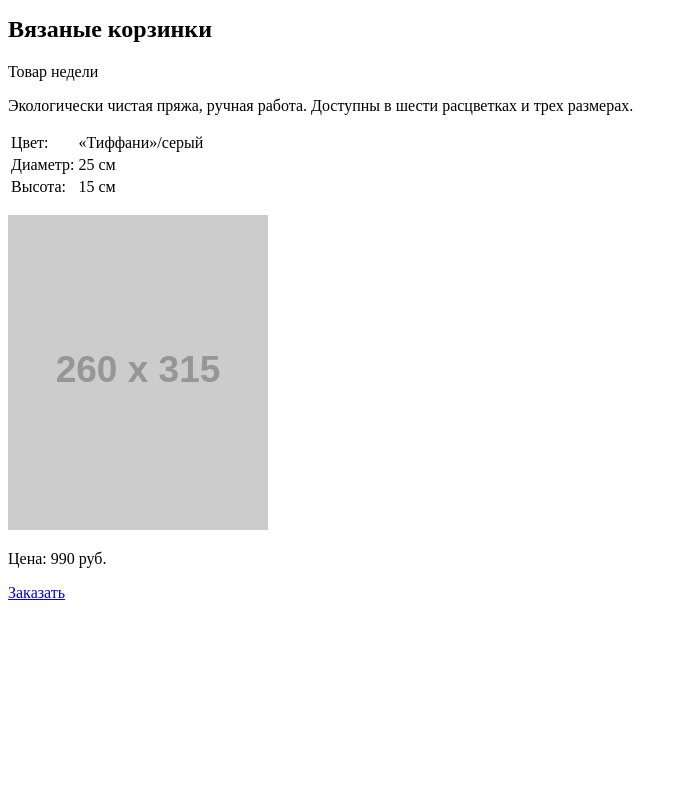
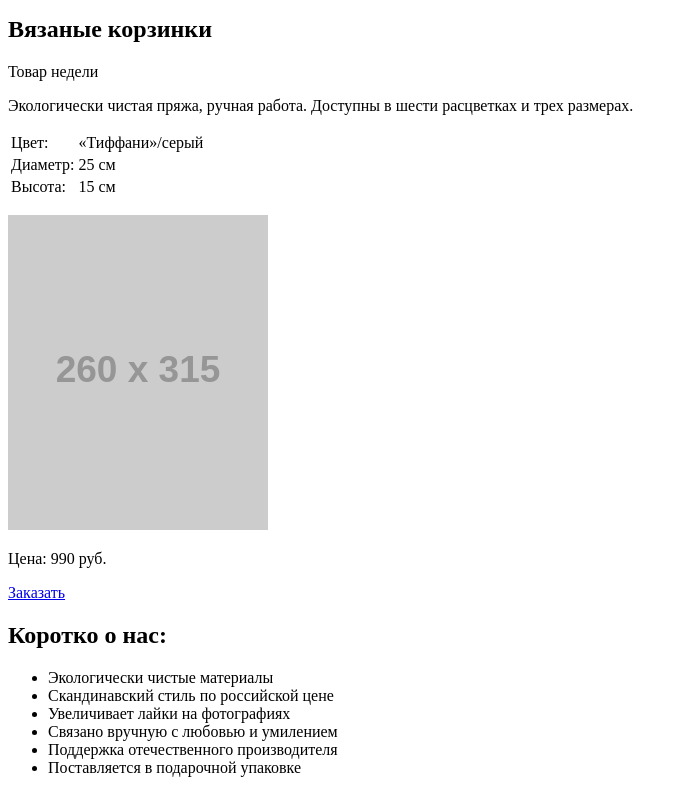
Before and after one commit to seldeved/1449359-mishka-20, a plain HTML site: page source/index.html in a window 1280 px wide. Shown: the part 348-1141 px from the top of the page, without its empty margins (0-688 px from the left). Before the commit the page ends 958 px from the top, so only its background shows below. Drawn offline with Linux system fonts and the light colour scheme; placeholder pictures from the web are drawn by us.

Commit message:
Добавляем блок с информацией о нас

```diff
--- a/source/index.html
+++ b/source/index.html
@@ -97,6 +97,32 @@
       </div>
     </section>
 
+    <section class="about-us">
+      <div class="about-us__wrapper">
+        <h2 class="about-us__title">Коротко о нас&colon;</h2>
+        <ul class="about-us__list">
+          <li class="about-us__item about-us__item--flower">
+            Экологически чистые материалы
+          </li>
+          <li class="about-us__item about-us__item--money">
+            Скандинавский стиль по российской цене
+          </li>
+          <li class="about-us__item about-us__item--heart">
+            Увеличивает лайки на фотографиях
+          </li>
+          <li class="about-us__item about-us__item--yarn">
+            Связано вручную с любовью и умилением
+          </li>
+          <li class="about-us__item about-us__item--rocket">
+            Поддержка отечественного производителя
+          </li>
+          <li class="about-us__item about-us__item--gift">
+            Поставляется в подарочной упаковке
+          </li>
+        </ul>
+      </div>
+    </section>
+
 
   </main>
 
```
